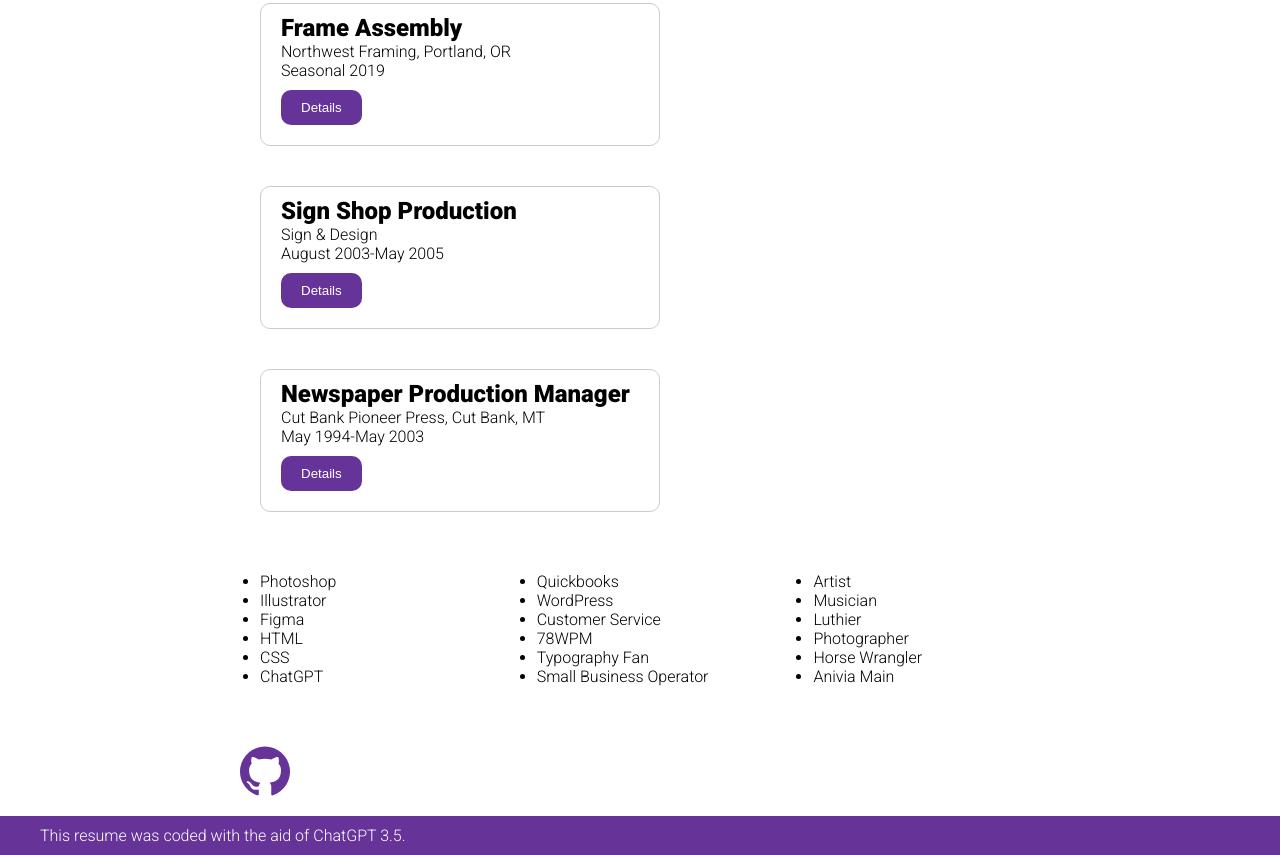
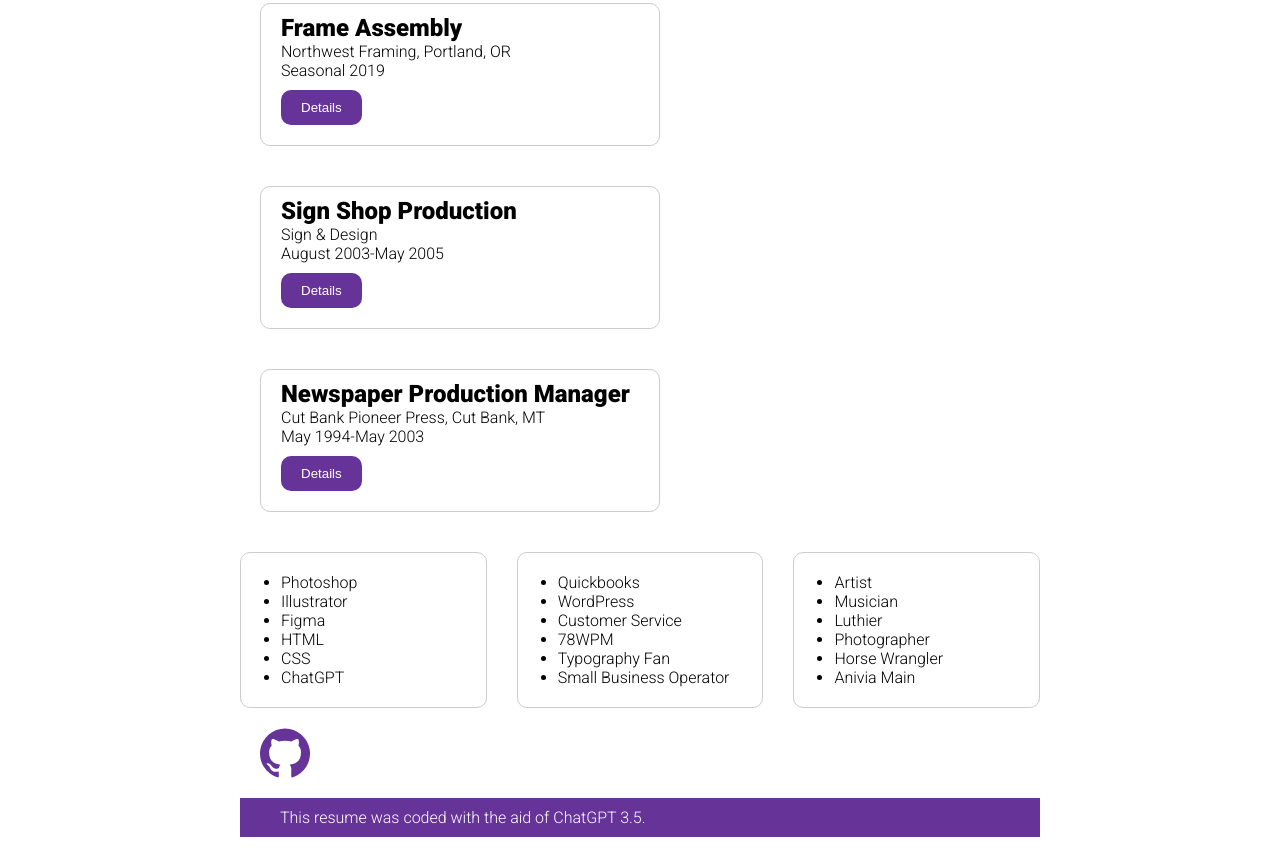
Before and after one commit to bondiettidesign/Resume, a plain HTML site: page index.html in a window 1280 px wide. Shown: the part 357-1212 px from the top of the page. Drawn offline with Linux system fonts and the light colour scheme.

Commit message:
Adjustments to github logo and skills container.

```diff
--- a/css/style.css
+++ b/css/style.css
@@ -47,22 +47,31 @@
 
 .skills-container {
   width: calc(33.33% - 20px);
-  margin-bottom: 20px;
+  border: 1px solid #ccc;
+  border-radius: 10px;
+  padding-left: 20px;
+
 }
 
 .skills-list {
   margin: 20px;
 }
 
-.skills-container h2 {
-  margin-top: 0;
+.logo-container {
+  display: flex;
+  margin: 20px auto;
+  max-width: 800px;
 }
 
 .logo {
   float: left;
+  margin-left: 20px;
 }
 
 .footer {
+  width: 100%;
+  max-width: 800px;
+  margin: 0 auto;
   background-color: #663399;
   color: white;
   padding-left: 40px;
@@ -129,9 +138,10 @@ button {
 
   .details-container {
     flex-basis: 100%;
+  }
 
   .skills-container {
     width: calc(50% - 10px);
     margin-bottom: 20px;
   }
-}
+  }
--- a/index.html
+++ b/index.html
@@ -99,7 +99,7 @@
         </div>
       </div>
 
-        <div class="container">
+        <div class="logo-container">
             <a href="https://github.com/bondiettidesign"><img src="github.svg" alt="github" width="50px" class="logo"></a>
         </div>
 
```
